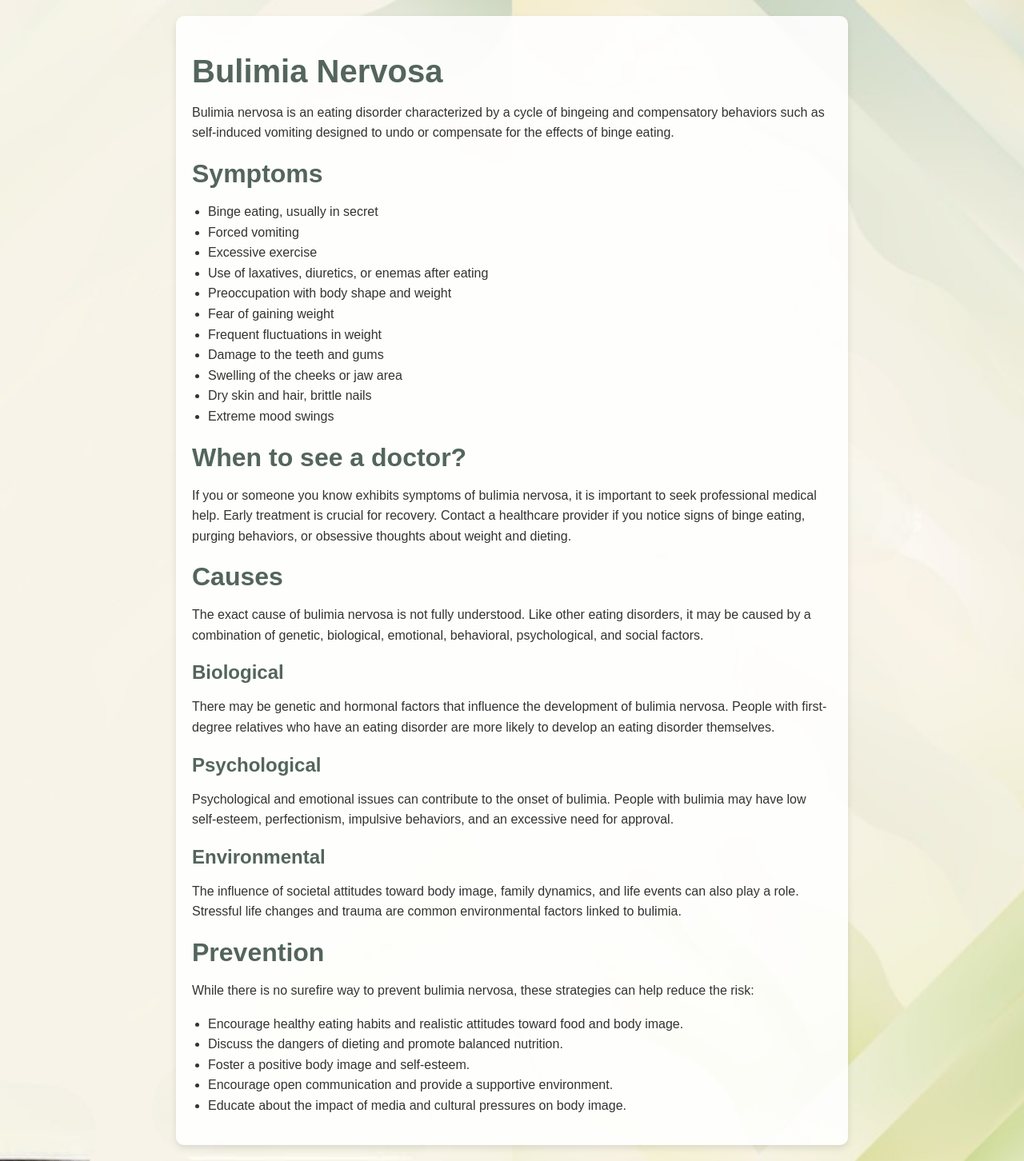
After one commit to Tasneem-I/Eat-O-Mate, a Flask app: template templates/bulimia.html in a window 1280 px wide. The commit adds this page. Shown: the whole page at 80% size. Run offline with Flask 3, Linux system fonts and the light colour scheme; the template is opened without the code that fills it, so the values that code supplies are empty.

Commit message:
disorders

```diff
--- /dev/null
+++ b/templates/bulimia.html
@@ -0,0 +1,108 @@
+<!DOCTYPE html>
+<html lang="en">
+<head>
+    <meta charset="UTF-8">
+    <meta name="viewport" content="width=device-width, initial-scale=1.0">
+    <title>Bulimia Nervosa - EAT-O-MATE</title>
+    <style>
+        body {
+            display: flex;
+            justify-content: center;
+            align-items: flex-start;
+            min-height: 100vh;
+            margin: 0;
+            background: url('/assets/img.png') no-repeat center center;
+            background-size: cover;
+            font-family: Arial, sans-serif;
+            overflow-y: auto;
+            color: #333;
+            padding: 20px;
+            box-sizing: border-box;
+        }
+
+        .container {
+            background: rgba(255, 255, 255, 0.9);
+            padding: 20px;
+            border-radius: 10px;
+            box-shadow: 0 4px 8px rgba(0, 0, 0, 0.1);
+            max-width: 800px;
+            width: 100%;
+        }
+
+        h1, h2, h3 {
+            color: #53655c;
+            font-family: luminari, fantasy;
+        }
+
+        h1 {
+            font-size: 2.5em;
+            margin-bottom: 10px;
+        }
+
+        h2 {
+            font-size: 2em;
+            margin-top: 20px;
+            margin-bottom: 10px;
+        }
+
+        h3 {
+            font-size: 1.5em;
+            margin-top: 20px;
+            margin-bottom: 10px;
+        }
+
+        p, ul {
+            font-size: 1em;
+            line-height: 1.6;
+        }
+
+        ul {
+            list-style-type: disc;
+            padding-left: 20px;
+        }
+    </style>
+</head>
+<body>
+    <div class="container">
+        <h1>Bulimia Nervosa</h1>
+        <p>Bulimia nervosa is an eating disorder characterized by a cycle of bingeing and compensatory behaviors such as self-induced vomiting designed to undo or compensate for the effects of binge eating.</p>
+
+        <h2>Symptoms</h2>
+        <ul>
+            <li>Binge eating, usually in secret</li>
+            <li>Forced vomiting</li>
+            <li>Excessive exercise</li>
+            <li>Use of laxatives, diuretics, or enemas after eating</li>
+            <li>Preoccupation with body shape and weight</li>
+            <li>Fear of gaining weight</li>
+            <li>Frequent fluctuations in weight</li>
+            <li>Damage to the teeth and gums</li>
+            <li>Swelling of the cheeks or jaw area</li>
+            <li>Dry skin and hair, brittle nails</li>
+            <li>Extreme mood swings</li>
+        </ul>
+
+        <h2>When to see a doctor?</h2>
+        <p>If you or someone you know exhibits symptoms of bulimia nervosa, it is important to seek professional medical help. Early treatment is crucial for recovery. Contact a healthcare provider if you notice signs of binge eating, purging behaviors, or obsessive thoughts about weight and dieting.</p>
+
+        <h2>Causes</h2>
+        <p>The exact cause of bulimia nervosa is not fully understood. Like other eating disorders, it may be caused by a combination of genetic, biological, emotional, behavioral, psychological, and social factors.</p>
+        <h3>Biological</h3>
+        <p>There may be genetic and hormonal factors that influence the development of bulimia nervosa. People with first-degree relatives who have an eating disorder are more likely to develop an eating disorder themselves.</p>
+        <h3>Psychological</h3>
+        <p>Psychological and emotional issues can contribute to the onset of bulimia. People with bulimia may have low self-esteem, perfectionism, impulsive behaviors, and an excessive need for approval.</p>
+        <h3>Environmental</h3>
+        <p>The influence of societal attitudes toward body image, family dynamics, and life events can also play a role. Stressful life changes and trauma are common environmental factors linked to bulimia.</p>
+
+        <h2>Prevention</h2>
+        <p>While there is no surefire way to prevent bulimia nervosa, these strategies can help reduce the risk:</p>
+        <ul>
+            <li>Encourage healthy eating habits and realistic attitudes toward food and body image.</li>
+            <li>Discuss the dangers of dieting and promote balanced nutrition.</li>
+            <li>Foster a positive body image and self-esteem.</li>
+            <li>Encourage open communication and provide a supportive environment.</li>
+            <li>Educate about the impact of media and cultural pressures on body image.</li>
+        </ul>
+    </div>
+</body>
+</html>
--- a/templates/landingpage.html
+++ b/templates/landingpage.html
@@ -210,19 +210,19 @@
             <h2>Anorexia Nervosa</h2>
             <img src="/assets/anorexia.png" >
             <p>People with anorexia place a high value on controlling their weight and shape, using extreme efforts that tend to significantly interfere with their lives.</p><center>
-            <a href="details.html" class="more-details-button">More Details</a></center>
+            <a href="/templates/anorexia.html" class="more-details-button">More Details</a></center>
         </div>
         <div class="card">
             <h2>Bulimia Nervosa</h2>
             <img src="/assets/bulimia.png" >
             <p>A serious eating disorder marked by bingeing, followed by methods to avoid weight gain.</p><center>
-            <a href="details.html" class="more-details-button">More Details</a></center>
+            <a href="/templates/bulimia.html" class="more-details-button">More Details</a></center>
         </div>
         <div class="card">
             <h2>Binge Eating Disorder</h2>
             <img src="/assets/binge.png" >
             <p>People with this condition often don't feel able to stop eating and may eat larger than usual amounts of food.</p><center>
-            <a href="details.html" class="more-details-button">More Details</a></center>
+            <a href="/templates/binge.html" class="more-details-button">More Details</a></center>
         </div>
         <div class="card">
             <h2>Avoidant/Restrictive Food Intake Disorder</h2>
```
Also changed, not shown: templates/binge.html (added, +104 -0 lines).
